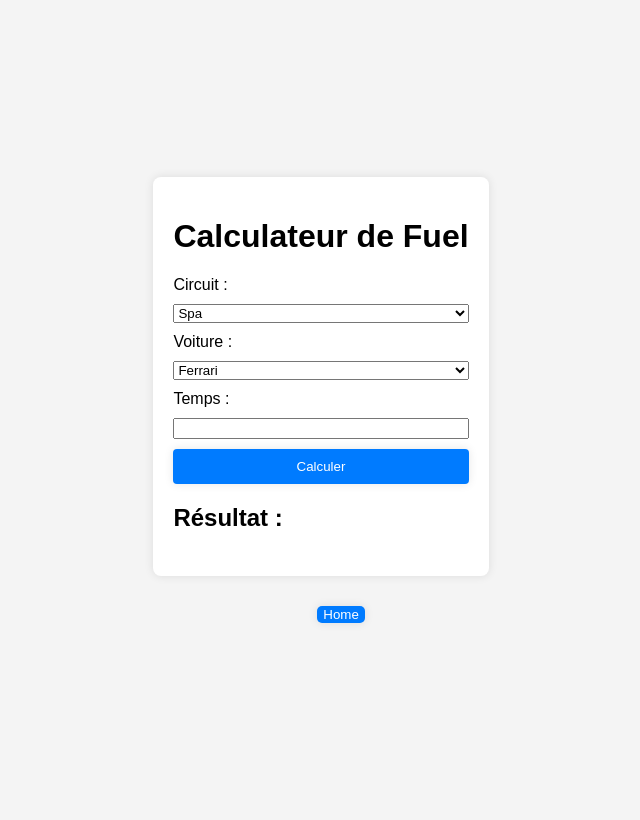
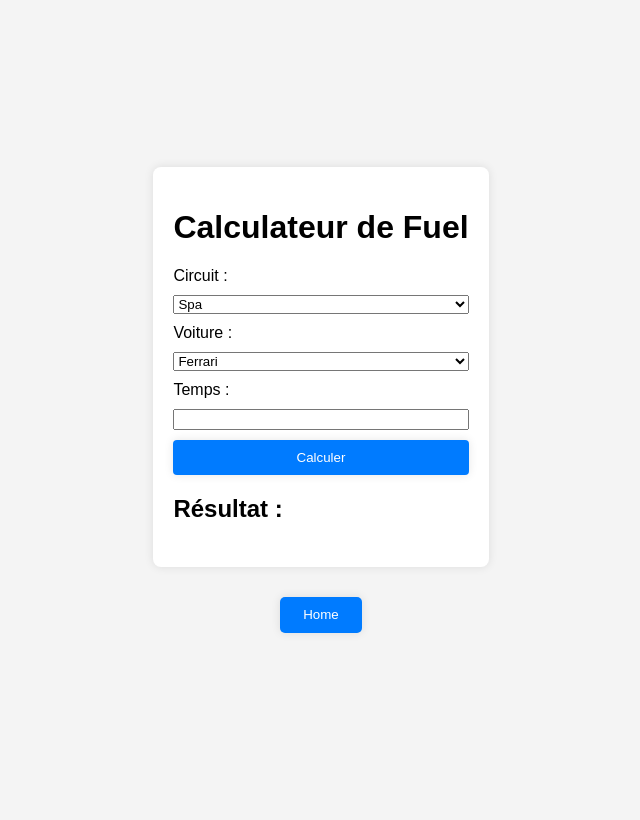
Before and after one commit to LucasDANQUIGNY/LucasDANQUIGNY.github.io, a PHP site: page /calcul_fuel/index.html in a window 1280 px wide. Shown: the whole page, without its empty margins (319-959 px from the left). Before the commit the page ends 623 px from the top, so only its background shows below. Run offline with PHP 8.4, Linux system fonts and the light colour scheme.

Commit message:
13/06/2024

```diff
--- a/calcul_fuel/index.html
+++ b/calcul_fuel/index.html
@@ -9,7 +9,7 @@
 </head>
 
 <body>
-    <div class="content" >
+    <div class="content">
         <div class="container">
             <h1>Calculateur de Fuel</h1>
             <form id="calculatorForm">
@@ -45,7 +45,7 @@
             </div>
         </div>
 
-        <a href="C:\\Users\\lucasdanquigny\\Desktop\\Site Web Fuel\\index.html">
+        <a href="https://lucasdanquigny.github.io">
             <button class="button">Home</button>
         </a>
     </div>
--- a/calcul_fuel/style.css
+++ b/calcul_fuel/style.css
@@ -55,13 +55,14 @@ input {
 }
 
 .button {
+    height: 36px;
+    width: 82px;
     background-color: #007BFF;
     border: none;
     box-shadow: 0 0 10px rgba(0, 0, 0, 0.1);
     border-radius: 5px;
     color: white;
     margin-top: 30px;
-    margin-left: 48.89%;
 }
 
 .button:hover {
@@ -70,4 +71,9 @@ input {
 
 .content {
     padding: 20px;
+    display: flex;
+    flex-direction: column;
+    justify-content: center;
+    align-items: center;
+    height: 100%;
 }
--- a/index.html
+++ b/index.html
@@ -9,7 +9,7 @@
 </head>
 
 <body>
-    <a href="calcul_fuel/index.html">
+    <a href="https://lucasdanquigny.github.io/calcul_fuel/index.html">
         <button class="buttons">Calculateur de Fuel</button>
     </a>
 </body>
```
